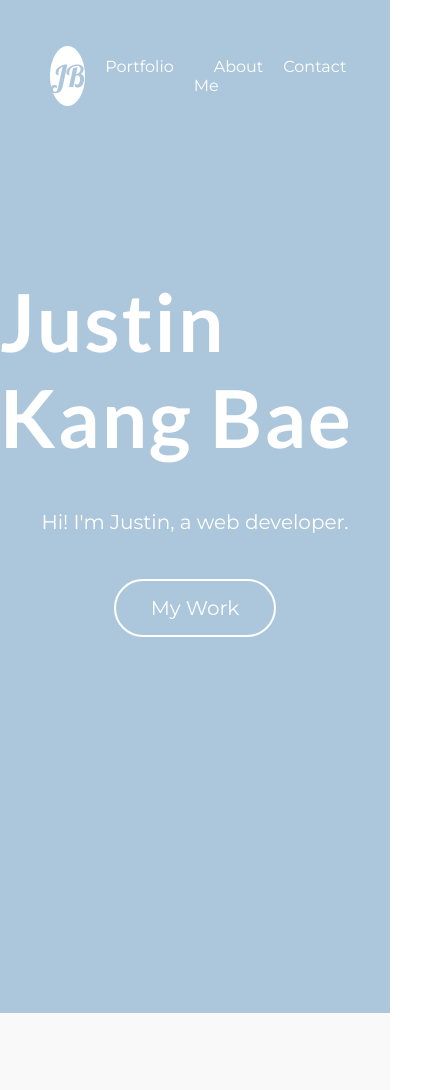
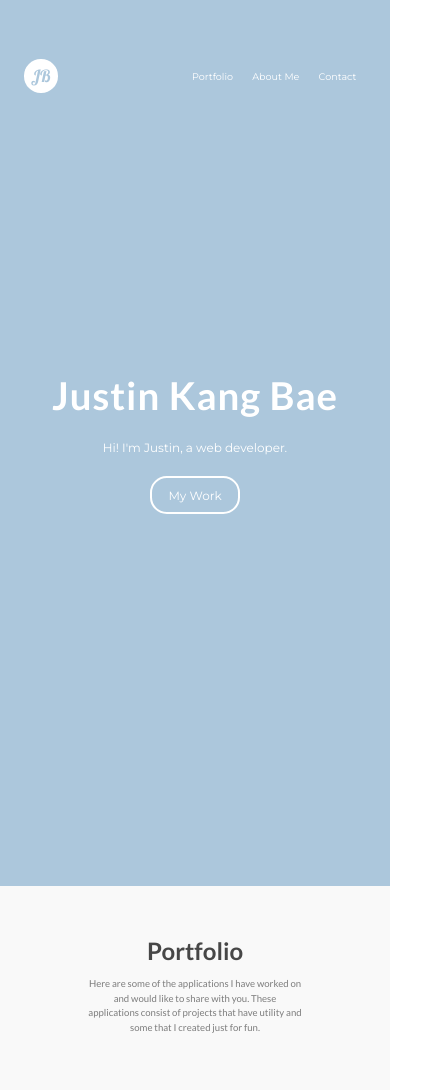
Before and after one commit to justinkangbae/Personal-Website, a website: page index.html in a window 390 px wide. Shown: the top 1090 px of the page, 445 px wide, since content can reach past the window. Drawn offline with nearby package versions, Linux system fonts and the light colour scheme.

Commit message:
added media queries, made navigation functionality

```diff
--- a/index.html
+++ b/index.html
@@ -15,24 +15,21 @@
 <body>
 	<!-- NAVIGATION -->
 	<div class="nav">
-		<div class="nav__logo">
-			<div class="nav__logo--letters">JB</a></div>
-		</div>
+		<a class="nav__logo" href="#">
+			<div class="nav__logo--letters">JB</div>
+		</a>
 
 		<ul class="nav__links">
 			<li>
-				<a href="#" class="nav__links--element">Portfolio</a>
-				<!-- <div class="nav__links--element-border"></div> -->
+				<a href="#portfolio" class="nav__links--element">Portfolio</a>
 			</li>
 
 			<li>
-				<a href="#" class="nav__links--element">About Me</a>
-				<!-- <div class="nav__links--element-border"></div> -->
+				<a href="#aboutme" class="nav__links--element">About Me</a>
 			</li>
 
 			<li>
-				<a href="#" class="nav__links--element">Contact</a>
-				<!-- <div class="nav__links--element-border"></div> -->
+				<a href="#contact" class="nav__links--element">Contact</a>
 			</li>
 		</ul>
 	</div>
@@ -57,7 +54,7 @@
 	<!-- MAIN SECTION -->
 	<main>
 		<!-- PORTFOLIO SECTION -->
-		<section class="portfolio">
+		<section class="portfolio" id="portfolio">
 
 			<!-- PORTFOLIO INTRO -->
 			<div class="portfolio__intro">
@@ -97,7 +94,7 @@
 		</section>
 
 		<!-- ABOUT ME SECTION -->
-		<section class="aboutme">
+		<section class="aboutme" id="aboutme">
 			<h2 class="aboutme__title">About Me</h2>
 
 			<p class="aboutme__description">I am a web developer who recently graduated from the University of Texas at Dallas with a degree in Computer Engineering. I have a constant drive to learn and improve on my web development skills and would love to make this my career.</p>
@@ -105,7 +102,7 @@
 		</section>
 
 		<!-- CONTACT SECTION -->
-		<section class="contact">
+		<section class="contact" id="contact">
 			<h2 class="contact__title">Let's get in contact!</h2>
 
 			<p class="contact__description">If you like my work and want to collaborate in some way, or want a greater look into my skills, feel free to click the links below.</p>
@@ -113,11 +110,11 @@
 			<div class="sm--separator"></div>
 
 			<div class="contact__links">
-				<li class="contact__links--icon"><i class="fas fa-file"></i></li>
-				<li class="contact__links--icon"><i class="fab fa-github-square"></i></li>
-				<li class="contact__links--icon"><i class="fab fa-linkedin"></i></li>
-				<li class="contact__links--icon"><i class="fab fa-facebook-square"></i></li>
-				<li class="contact__links--icon"><i class="fab fa-instagram"></i></li>
+				<a href="Resume.pdf" target="_blank" class="contact__links--icon fas fa-file"></a>
+				<a href="https://www.github.com/justinkangbae/" target="_blank" class="contact__links--icon fab fa-github-square"></a>
+				<a href="https://www.linkedin.com/in/justinbae3900/" target="_blank" class="contact__links--icon fab fa-linkedin"></a>
+				<a href="https://www.facebook.com/justin.k.bae" target="_blank" class="contact__links--icon fab fa-facebook-square"></a>
+				<a href="https://www.instagram.com/jkbaeber/" target="_blank" class="contact__links--icon fab fa-instagram"></a>
 			</div>
 		</section>
 	</main>
@@ -133,13 +130,6 @@
 
 
 	<script src="site.js"></script>
-	<script src="https://unpkg.com/aos@2.3.1/dist/aos.js"></script>
-	<script>
-    	AOS.init();
-  	</script>
-	<script src="https://code.jquery.com/jquery-3.3.1.slim.min.js" integrity="sha384-q8i/X+965DzO0rT7abK41JStQIAqVgRVzpbzo5smXKp4YfRvH+8abtTE1Pi6jizo" crossorigin="anonymous"></script>
-	<script src="https://cdnjs.cloudflare.com/ajax/libs/popper.js/1.14.7/umd/popper.min.js" integrity="sha384-UO2eT0CpHqdSJQ6hJty5KVphtPhzWj9WO1clHTMGa3JDZwrnQq4sF86dIHNDz0W1" crossorigin="anonymous"></script>
-	<script src="https://stackpath.bootstrapcdn.com/bootstrap/4.3.1/js/bootstrap.min.js" integrity="sha384-JjSmVgyd0p3pXB1rRibZUAYoIIy6OrQ6VrjIEaFf/nJGzIxFDsf4x0xIM+B07jRM" crossorigin="anonymous"></script>
 </body>
 
 </html>
--- a/sass/site.scss
+++ b/sass/site.scss
@@ -1,30 +1,4 @@
-//VARIABLES
-$color-pastel-blue: #acc7dc;
-$color-blue: #7c97c2;
-$color-pastel-green: #a3d1d0;
-$color-white: #fff;
-$color-darker-gray: #474747;
-$color-light-gray: #f9f9f9;
-$separator: #e6e6e6;
-
-//MIXINS
-@mixin section__title {
-    padding-bottom: 4rem;
-    text-align: center;
-    font-size: 5rem;
-    font-weight: bold;
-}
-
-@mixin center-flex {
-    display: flex;
-    flex-direction: column;
-    align-items: center;
-}
-
-@mixin padding-lineheight {
-    line-height: 3rem;
-    padding: 12rem 0 12rem 0;
-}
+@import "import";
 
 //SETUP
 * {
@@ -36,12 +10,26 @@ html {
 	font-size: 62.5%;
     box-sizing: border-box;
     overflow-x: hidden;
+    scroll-behavior: smooth;
+
+    @media only screen and (max-width: $bp-largest) {
+        font-size: 50%;
+    }
+
+    @media only screen and (max-width: $bp-medium) {
+        font-size: 40%;
+    }
+
+    @media only screen and (max-width: $bp-small) {
+        font-size: 30%;
+    }
 }
 
 body {
     font-family: "Lato";
     font-weight: 400;
     color: $color-white;
+    overflow-x: hidden;
 }
 
 ///////////////NAVIGATION
@@ -60,17 +48,11 @@ body {
         justify-content: center; //centers JB letters on horizontal axis
         border-radius: 50%; //so its a circle
         background-color: $color-white;
-        width: 6rem;
-        height: 6rem;
+        width: 7rem;
+        height: 7rem;
         margin-left: 5rem;
         transition: transform 0.4s;
-        cursor: pointer;
-
-        &--letters {
-            color: $color-pastel-blue;
-            font-size: 3rem;
-            font-family: "Lobster";
-        }
+        text-decoration: none;
 
         &:hover {
             transform: scale(1.1);
@@ -79,11 +61,17 @@ body {
         &:active {
             transform: scale(0.95);
         }
+
+        &--letters {
+            color: $color-pastel-blue;
+            font-size: 3.5rem;
+            font-family: "Lobster";
+        }
     }
 
     &__links {
         list-style: none;
-        font-size: 1.6rem;
+        font-size: 2rem;
         display: flex;
         margin-right: 5rem;
         font-family: "Montserrat";
@@ -104,39 +92,40 @@ body {
 //////////////HEADER
 .header {
     width: 100vw;
-    height: 120vh;
+    height: 105vh;
     background-color: $color-pastel-blue;
     display: flex;
-    position: relative;
     justify-content: center;
     font-family: "Montserrat";
 
     &__title {
         display: flex;
-        position: absolute;
-        top: 27%;
         flex-direction: column;
         align-items: center;
+        justify-content: center;
 
         &--name {
             letter-spacing: 0.2rem;
             font-size: 8rem;
             padding-bottom: 4.5rem;
             font-family: "Lato";
+            animation: fadeIn 1.2s;
         }
 
         &--summary {
             padding-bottom: 4.5rem;
-            font-size: 2rem;
+            font-size: 2.5rem;
+            animation: fadeIn 1.2s;
         }
 
         &--button {
-            padding: 1.5rem 3.5rem;
+            padding: 2rem 3.5rem;
             border: 2px solid $color-white;
-            border-radius: 3rem;
-            font-size: 2rem;
+            border-radius: 3.5rem;
+            font-size: 2.5rem;
             transition: all 0.4s;
             cursor: pointer;
+            animation: slideUp 1s;
 
             &:hover {
                 transform: translateY(-0.5rem);
@@ -192,8 +181,8 @@ body {
         }
 
         &--image {
-            width: 50rem;
-            height: 33rem;
+            width: 55rem;
+            height: 36rem;
             transition: all 0.3s;
 
             &:hover {
@@ -247,17 +236,22 @@ body {
         display: flex;
 
         &--icon {
-            list-style: none;
-            font-size: 3rem;
+            text-decoration: none;
+            font-size: 3.5rem;
             padding: 0 2rem 0 2rem;
             transition: all .2s;
 
+            &:link,
+            &:visited {
+                color: $color-white;
+            }
+
             &:hover {
-
+                transform: scale(1.1);
             }
 
             &:active {
-
+                transform: scale(0.90);
             }
         }
     }
```
Also changed, not shown: css/site.css.
